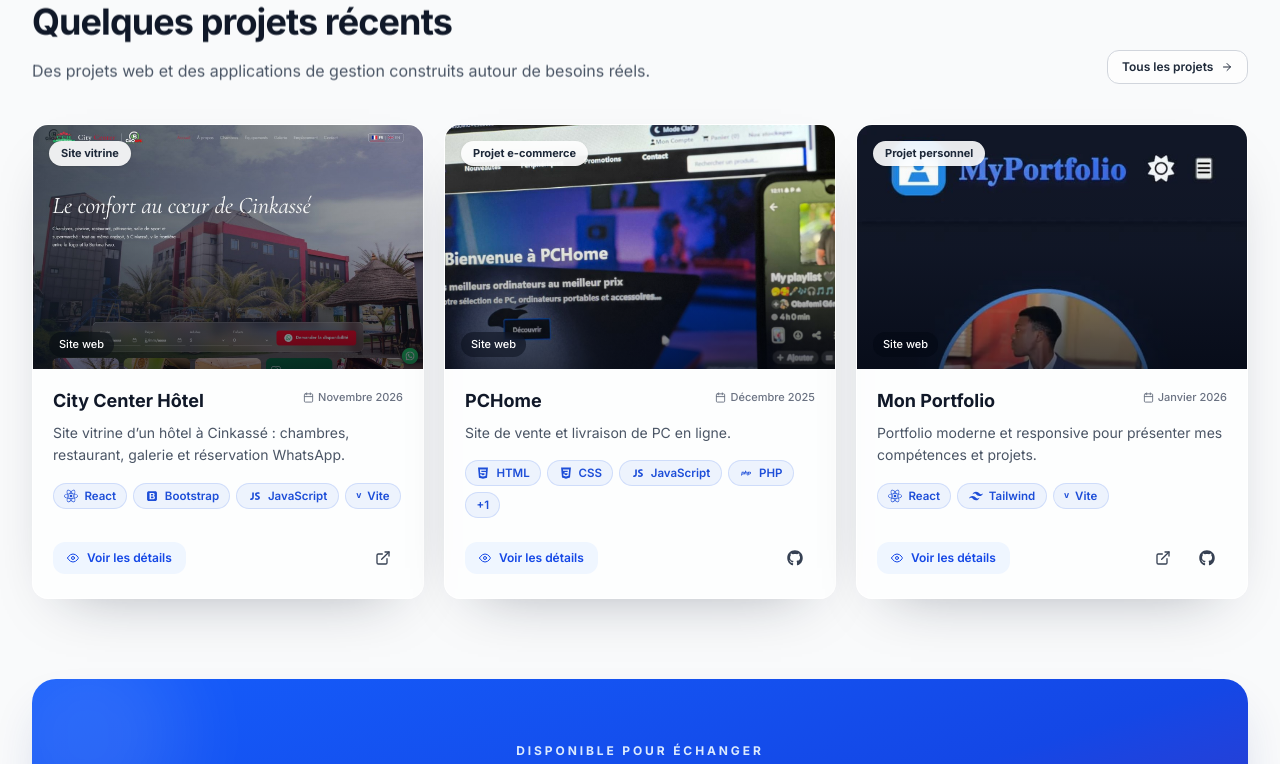
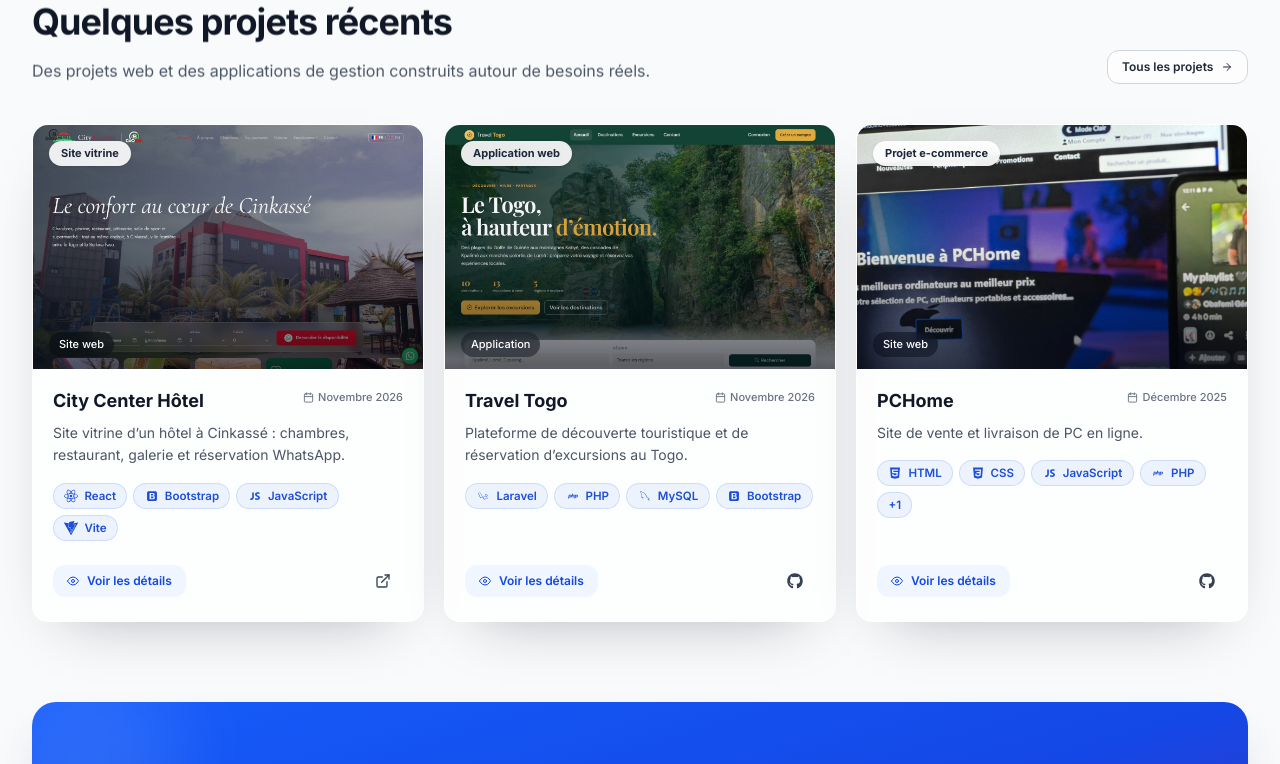
Before and after one commit to Mr-Obafemi6/Mon-Portfolio, a React (Vite) app: page / in a window 1280 px wide. Shown: the part 1660-2424 px from the top of the page. Built offline with nearby package versions, Linux system fonts and the light colour scheme; no server answers.

Commit message:
Ajout du projet Travel Togo aux realisations
Nouvelle realisation : plateforme Laravel de decouverte touristique et de reservation d'excursions au Togo, avec capture, points cles et depot GitHub ; compteur de projets a 8 ; icones Vite, C++ et C# dans les tags.

```diff
--- a/src/components/TechIcon.jsx
+++ b/src/components/TechIcon.jsx
@@ -12,7 +12,7 @@ import {
   DiSymfony,
   DiVisualstudio,
 } from 'react-icons/di'
-import { SiDiagramsdotnet, SiLaragon, SiPhpmyadmin, SiReact, SiTailwindcss, SiXampp } from 'react-icons/si'
+import { SiCplusplus, SiDiagramsdotnet, SiLaragon, SiPhpmyadmin, SiReact, SiSharp, SiTailwindcss, SiVite, SiXampp } from 'react-icons/si'
 import { TbBrandReactNative, TbDatabaseCog } from 'react-icons/tb'
 import { cn } from '../lib/styles'
 
@@ -37,6 +37,9 @@ const icons = {
   workbench: TbDatabaseCog,
   photoshop: DiPhotoshop,
   vscode: DiVisualstudio,
+  cpp: SiCplusplus,
+  csharp: SiSharp,
+  vite: SiVite,
 }
 
 const colors = {
--- a/src/data/projects.js
+++ b/src/data/projects.js
@@ -27,6 +27,29 @@ export const projects = [
     github: null,
     date: 'Novembre 2026',
     category: 'web',
+    featured: true,
+  },
+  {
+    id: 'traveltogo',
+    label: 'Application web',
+    title: 'Travel Togo',
+    description: 'Plateforme de découverte touristique et de réservation d’excursions au Togo.',
+    longDescription:
+      'Application web développée avec Laravel et MySQL pour explorer les régions, destinations et excursions du Togo, réserver en ligne et gérer ses réservations. Un espace d’administration complet permet de gérer le catalogue, les réservations et les messages reçus.',
+    image: 'img/travel-togo.jpeg',
+    alt: 'Capture du site Travel Togo',
+    tags: ['laravel', 'php', 'mysql', 'bootstrap'],
+    features: [
+      'Catalogue de régions, destinations et excursions',
+      'Réservation en ligne et espace voyageur',
+      'Inscription, connexion et profil utilisateur',
+      'Espace d’administration du catalogue et des réservations',
+      'Formulaire de contact et gestion des messages',
+    ],
+    demo: null,
+    github: 'https://github.com/Mr-Obafemi6/Travel_Export_Togo',
+    date: 'Novembre 2026',
+    category: 'application',
     featured: true,
   },
   {
--- a/src/data/site.js
+++ b/src/data/site.js
@@ -197,7 +197,7 @@ export const timeline = [
 ]
 
 export const stats = [
-  { value: 7, label: 'Projets présentés' },
+  { value: 8, label: 'Projets présentés' },
   { value: technologies.length, label: 'Technologies listées' },
   { value: 1, label: 'Formation identifiée' },
 ]
```
Also changed, not shown: public/img/travel-togo.jpeg (added).
